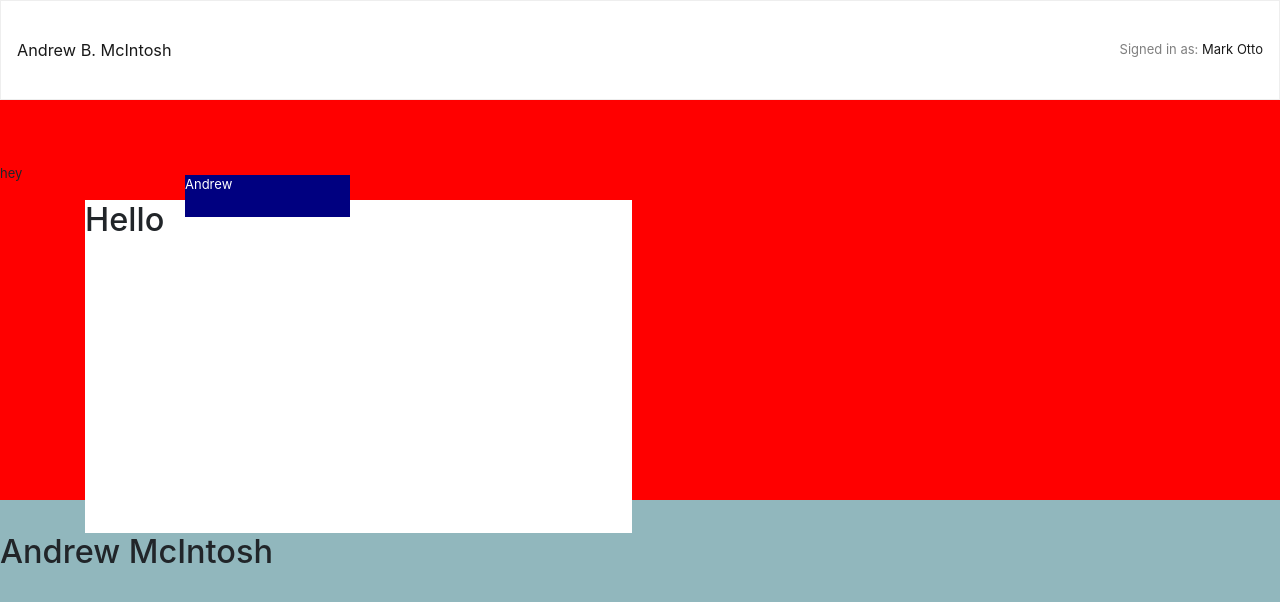
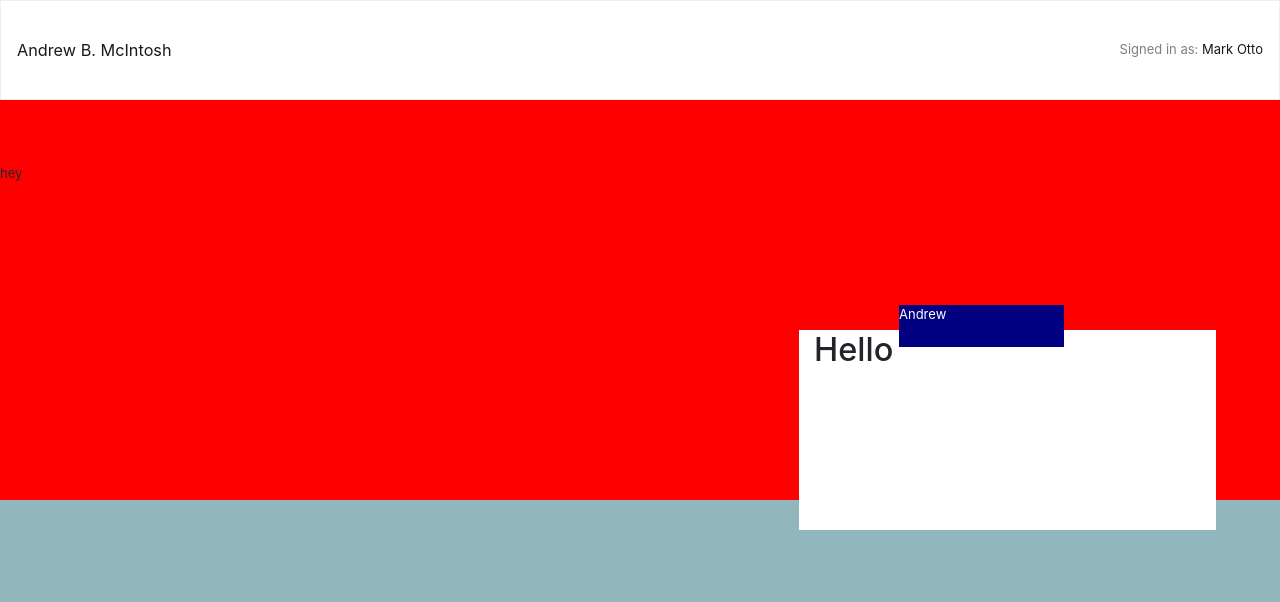
Before and after one commit to andrewbmcintosh/portfolioAndrewBMcIntosh, a React (Create React App) app in the folder final-portfolio-andrew-b-mcintosh/: page / in a window 1280 px wide. Shown: the top 602 px of the page. Built offline with nearby package versions, Linux system fonts and the light colour scheme.

Commit message:
before grid

```diff
--- a/final-portfolio-andrew-b-mcintosh/src/components/landingSection/FloatingCard.js
+++ b/final-portfolio-andrew-b-mcintosh/src/components/landingSection/FloatingCard.js
@@ -8,8 +8,8 @@
   background-color: white;
 
   justify: top;
-  width: 547px;
-  height: 333px;
+  width: 417px;
+  height: 200px;
   shadow: 5;
   z-index: -1;
 `;
@@ -25,17 +25,27 @@
   z-index: 1;
 `;
 
+const StyledDiv = styled.div`
+  padding-top: 130px;
+  position: absolute;
+  margin-left: auto;
+  right: 5%;
+  left: auto;
+`;
+
 export class FloatingCard extends Component {
   render() {
     return (
-      <Container>
+      <StyledDiv>
         <BlueDiv>
           <p>Andrew</p>
         </BlueDiv>
         <CardDiv>
-          <h1>Hello</h1>
+          <Container>
+            <h1>Hello</h1>
+          </Container>
         </CardDiv>
-      </Container>
+      </StyledDiv>
     );
   }
 }
--- a/final-portfolio-andrew-b-mcintosh/src/components/landingSection/LandingSection.js
+++ b/final-portfolio-andrew-b-mcintosh/src/components/landingSection/LandingSection.js
@@ -2,6 +2,9 @@
 import Jumbotron from 'react-bootstrap/Jumbotron';
 import styled from 'styled-components';
 import FloatingCard from './FloatingCard';
+import Container from 'react-bootstrap/Container';
+import Row from 'react-bootstrap/Row';
+import Col from 'react-bootstrap/Col';
 
 const StyledJumbotron = styled(Jumbotron)`
   background-color: red;
@@ -21,9 +24,6 @@
           <p>hey</p>
           <FloatingCard />
         </StyledJumbotron>
-        <div>
-          <h1>Andrew McIntosh</h1>
-        </div>
       </LandingDiv>
     );
   }
```
